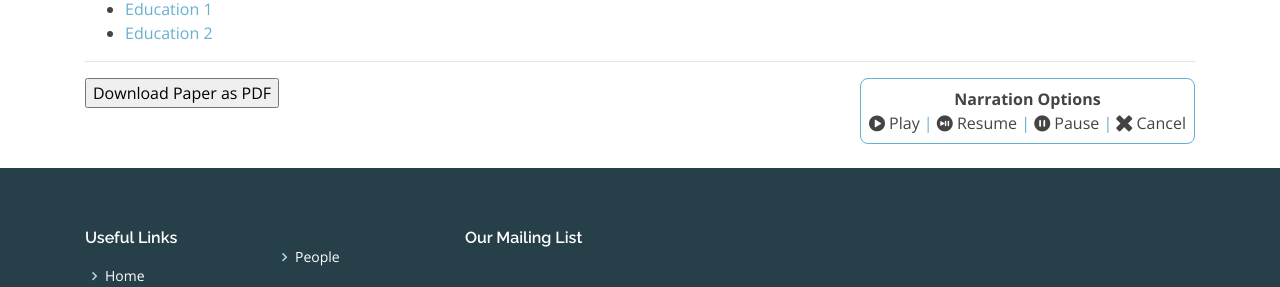
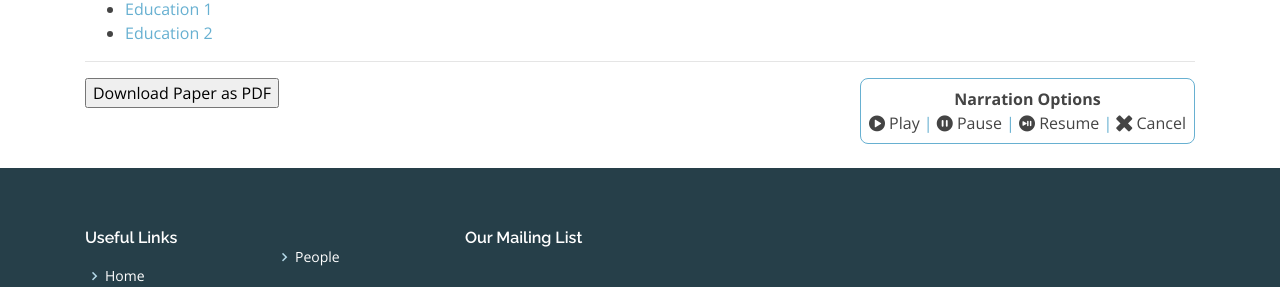
Before and after one commit to Mgeraci19/CS4SG.github.io, a Jekyll site: the page built from _publications/Publication 1.md, in a window 1280 px wide and 900 px high, scrolled down 514 px. Shown: the part 301-588 px from the top of the window. Built offline with Jekyll 4.4.1, drawn with Linux system fonts in a browser that asks for light colours.

Commit message:
Update publication.html

```diff
--- a/_layouts/publication.html
+++ b/_layouts/publication.html
@@ -7,8 +7,6 @@ function findHostname(url){
 	document.write(hostname)
 }
 </script>
-<script src="https://code.responsivevoice.org/responsivevoice.js?key=lVdzB2jO"></script>
-<script src="https://ajax.googleapis.com/ajax/libs/jquery/3.5.1/jquery.min.js"></script>
 <div id="contne">
 <h1 style="display:none;"><div id="publish_title">{{ page.title }}</div></h1>
 <div id="speak_content">
@@ -126,10 +124,4 @@ function findHostname(url){
 <div id="elementH"></div>
 <input type="button" onclick="convert_HTML_To_PDF()" value="Download Paper as PDF">
 
-<label id="speech_options" style="float:right; border: 1px solid #67b0d1; border-radius: 8px; padding: 8px;">
-    <center><b>Narration Options</b></center>
-    <a onclick="responsiveVoice.speak($('#speak_content').text());" style="cursor: pointer;"><i class="icofont-play-alt-1"></i> Play</a>  <font color="#67b0d1">|</font>
-    <a onclick="responsiveVoice.resume();" style="cursor: pointer;"><i class="icofont-play-pause"></i> Resume</a>  <font color="#67b0d1">|</font>
-    <a onclick="responsiveVoice.pause();" style="cursor: pointer;"><i class="icofont-pause"></i> Pause</a>  <font color="#67b0d1">|</font>
-    <a onclick="responsiveVoice.cancel();" style="cursor: pointer;"><i class="icofont-ui-close"></i> Cancel</a>
-</label>
+{%- include narration.html -%}
```
